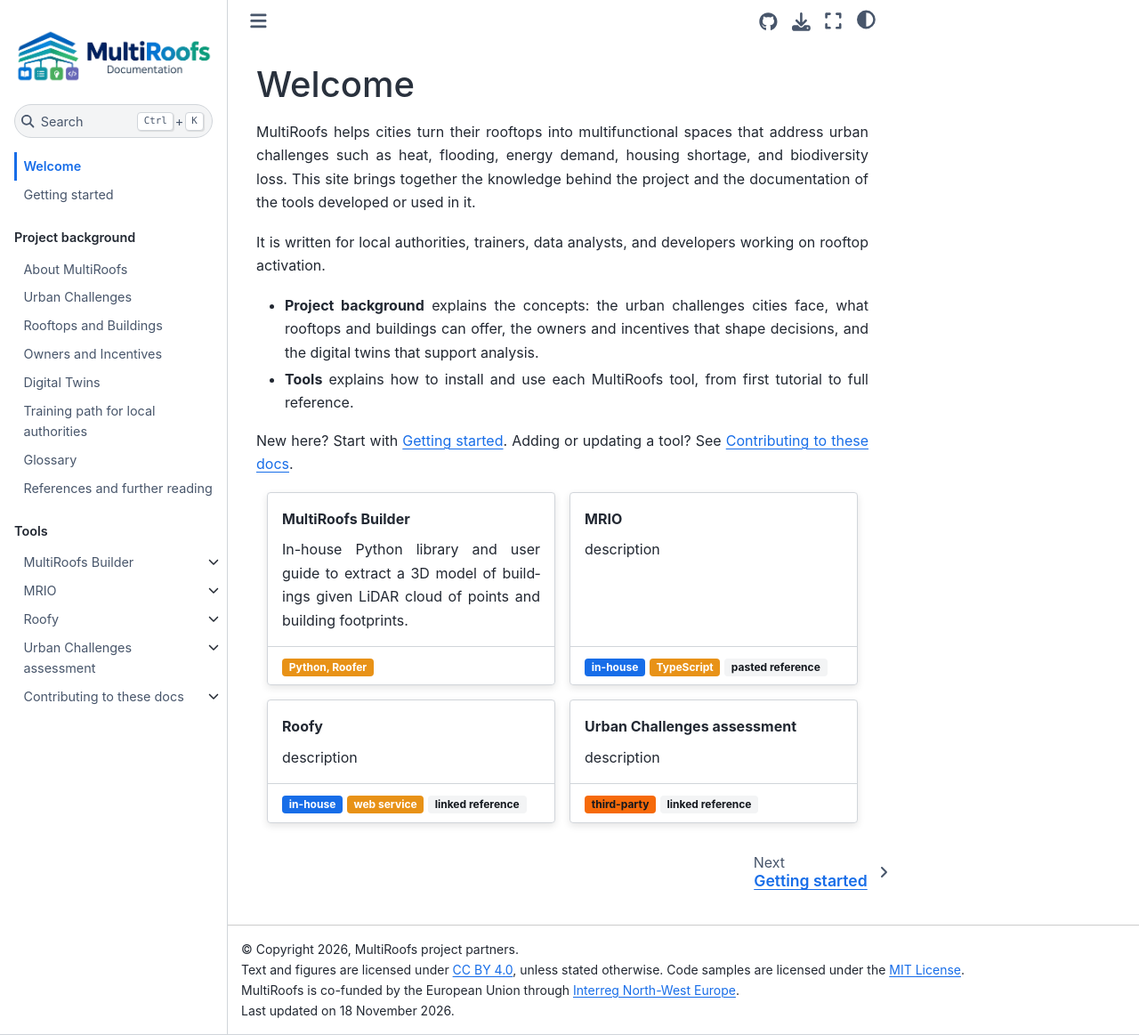
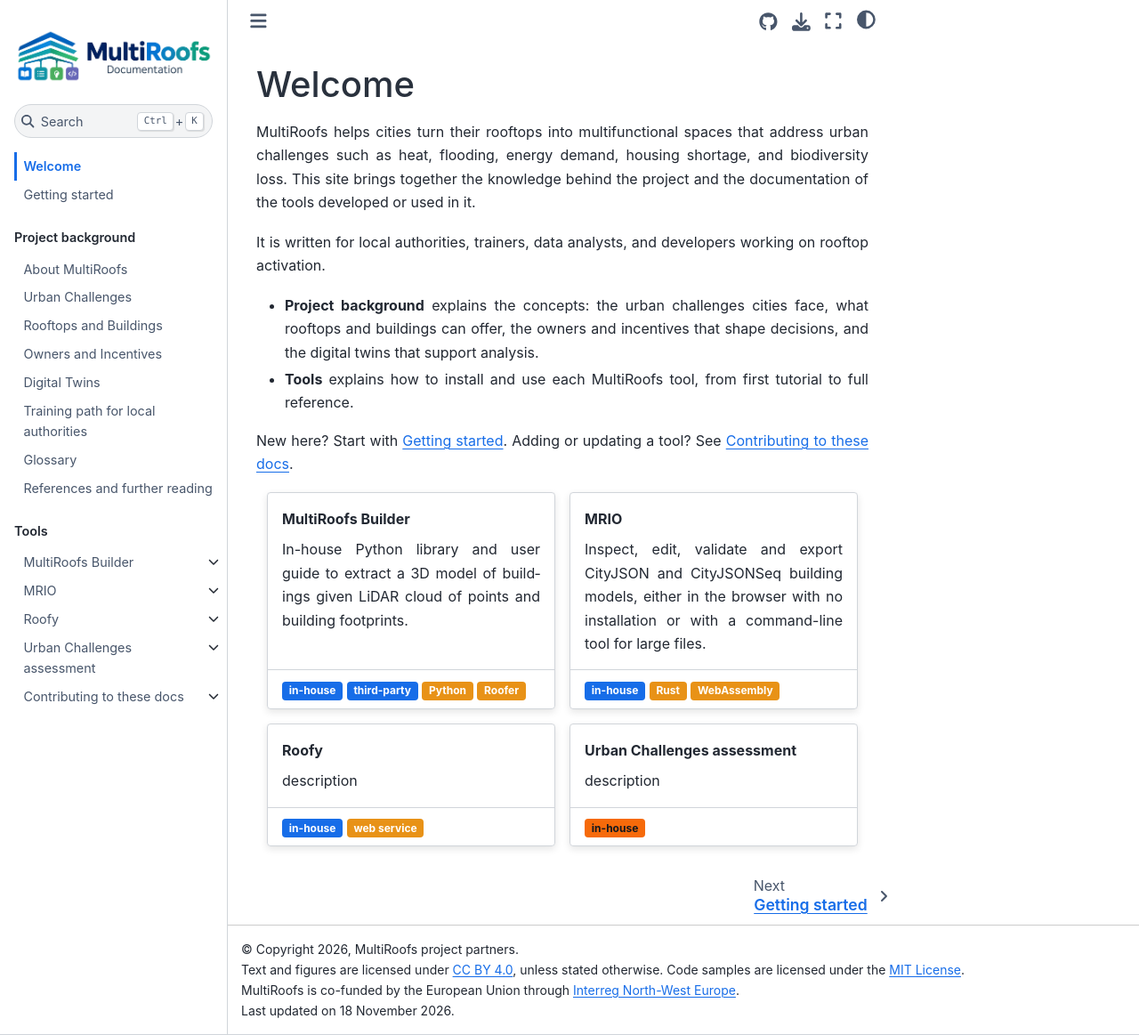
Before and after one commit to MultiRoofs/MultiRoofs_docs, a Sphinx documentation site: the page built from docs/index.md, in a window 1280 px wide and 1163 px high. Shown: the whole window at 89% size. Built offline with Sphinx 7.4.7 and the Sphinx Book theme 1.1.4, drawn with Linux system fonts in a browser that asks for light colours.

Commit message:
Adding release notes for UICityJSON and updating welcome cards

```diff
--- a/docs/index.md
+++ b/docs/index.md
@@ -27,16 +27,16 @@ Adding or updating a tool? See [Contributing to these docs](contributing/index.m
 In-house Python library and user guide to extract a 3D model of buildings given LiDAR cloud of points
 and building footprints.
 +++
-{bdg-secondary}`Python, Roofer`
+{bdg-primary}`in-house` {bdg-primary}`third-party` {bdg-secondary}`Python` {bdg-secondary}`Roofer`
 :::
 
 :::{grid-item-card} MRIO
 :link: tools/mrio/index
 :link-type: doc
 
-description
+Inspect, edit, validate and export CityJSON and CityJSONSeq building models, either in the browser with no installation or with a command-line tool for large files.
 +++
-{bdg-primary}`in-house` {bdg-secondary}`TypeScript` {bdg-light}`pasted reference`
+{bdg-primary}`in-house` {bdg-secondary}`Rust` {bdg-secondary}`WebAssembly`
 :::
 
 :::{grid-item-card} Roofy
@@ -45,7 +45,7 @@ description
 
 description
 +++
-{bdg-primary}`in-house` {bdg-secondary}`web service` {bdg-light}`linked reference`
+{bdg-primary}`in-house` {bdg-secondary}`web service`
 :::
 
 :::{grid-item-card} Urban Challenges assessment
@@ -54,7 +54,7 @@ description
 
 description
 +++
-{bdg-warning}`third-party` {bdg-light}`linked reference`
+{bdg-warning}`in-house`
 :::
 ::::
 
```
Also changed, not shown: docs/getting-started/index.md (+1 -1 lines), docs/tools/CityJSON/index.md (+1 -0 lines), docs/tools/CityJSON/tutorials/install-dependencies.md (+76 -0 lines), docs/tools/CityJSON/tutorials/using-ui.md (+2 -2 lines).
